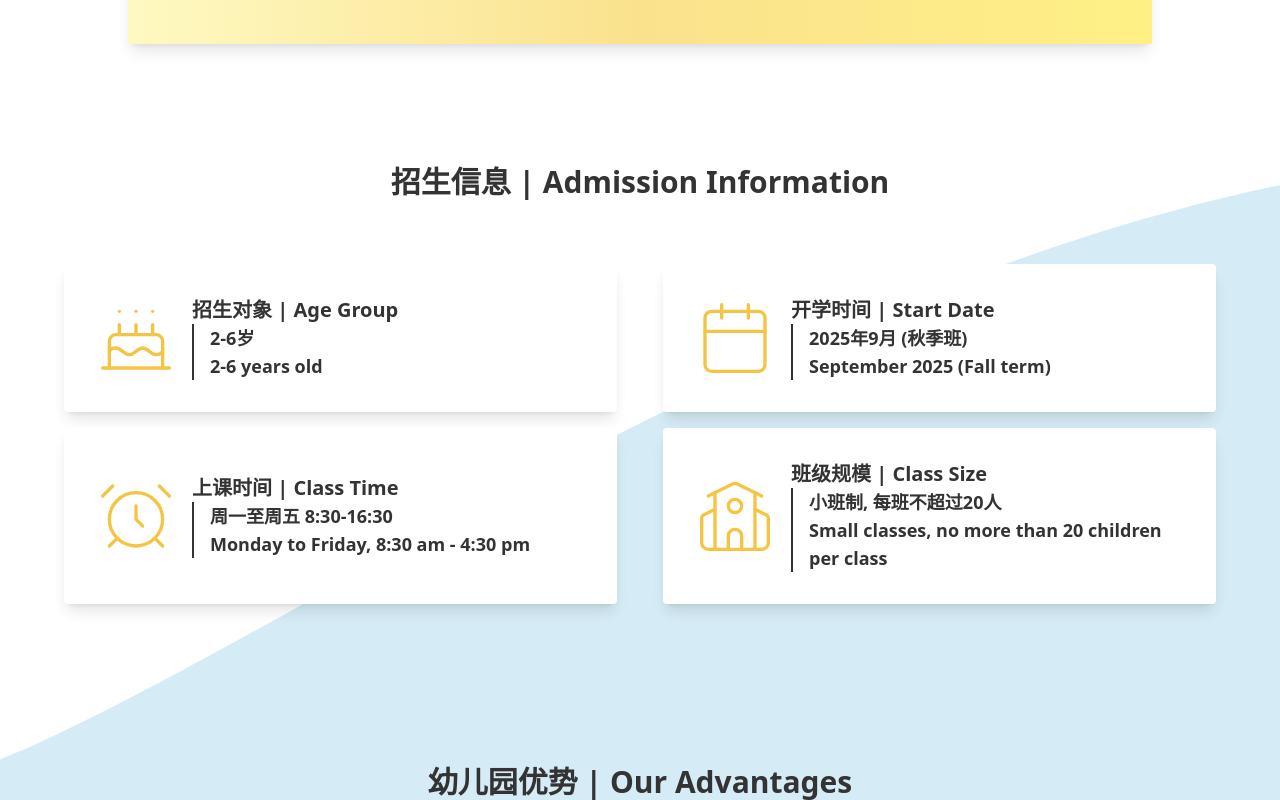
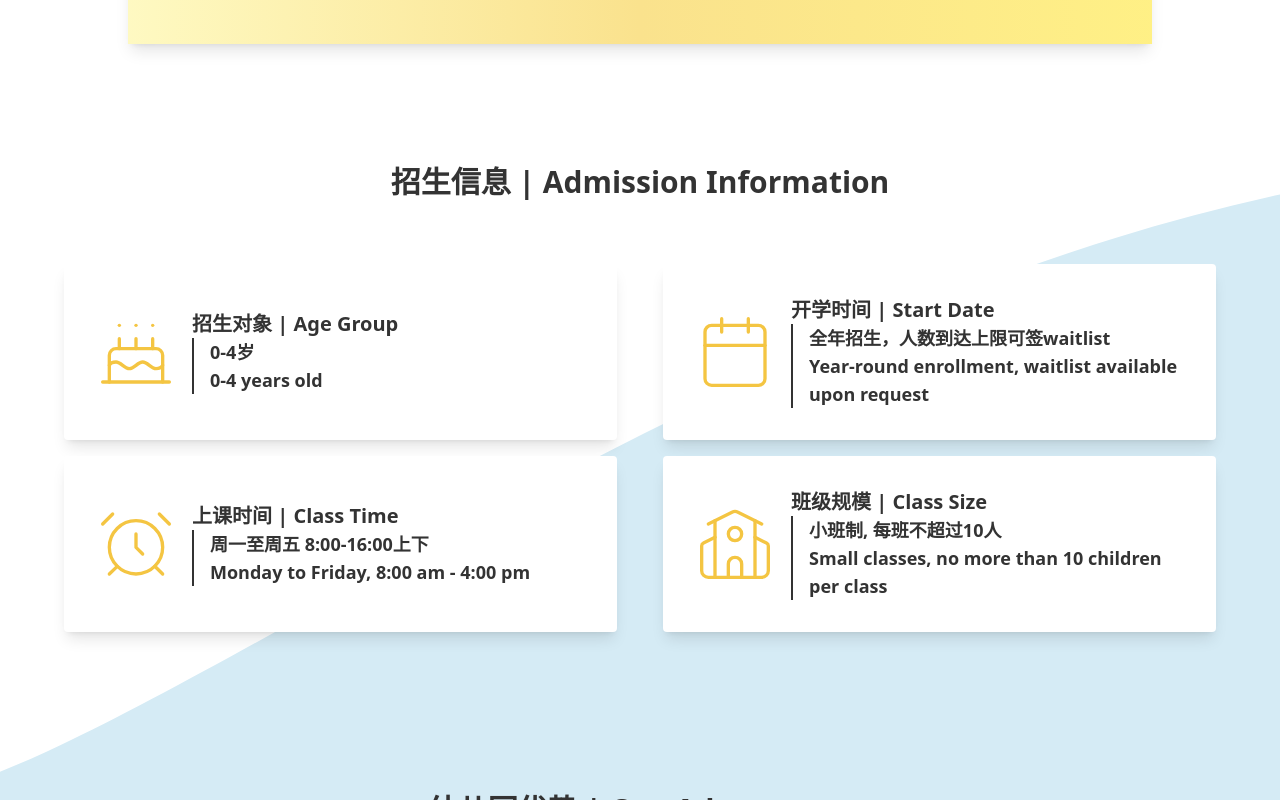
Before and after one commit to ranransarah/appleseed, a React (Vite) app: page / in a window 1280 px wide. Shown: the part 526-1326 px from the top of the page. Built offline with nearby package versions, Linux system fonts and the light colour scheme.

Commit message:
update description

```diff
--- a/src/data/AdmissionInfo.tsx
+++ b/src/data/AdmissionInfo.tsx
@@ -16,8 +16,8 @@ export const AdmissionInfo: AdmissionInfo[] = [
 		title: '招生对象 | Age Group',
 		body: (
 			<>
-				<p>2-6岁</p>
-				<p>2-6 years old</p>
+				<p>0-4岁</p>
+				<p>0-4 years old</p>
 			</>
 		),
 		icon: Cake,
@@ -26,8 +26,8 @@ export const AdmissionInfo: AdmissionInfo[] = [
 		title: '开学时间 | Start Date',
 		body: (
 			<>
-				<p>2025年9月 (秋季班)</p>
-				<p>September 2025 (Fall term)</p>
+				<p>全年招生，人数到达上限可签waitlist</p>
+				<p>Year-round enrollment, waitlist available upon request</p>
 			</>
 		),
 		icon: Calendar,
@@ -36,8 +36,8 @@ export const AdmissionInfo: AdmissionInfo[] = [
 		title: '上课时间 | Class Time',
 		body: (
 			<>
-				<p>周一至周五 8:30-16:30</p>
-				<p>Monday to Friday, 8:30 am - 4:30 pm</p>
+				<p>周一至周五 8:00-16:00上下</p>
+				<p>Monday to Friday, 8:00 am - 4:00 pm</p>
 			</>
 		),
 		icon: AlarmClock,
@@ -46,8 +46,8 @@ export const AdmissionInfo: AdmissionInfo[] = [
 		title: '班级规模 | Class Size',
 		body: (
 			<>
-				<p>小班制, 每班不超过20人</p>
-				<p>Small classes, no more than 20 children per class</p>
+				<p>小班制, 每班不超过10人</p>
+				<p>Small classes, no more than 10 children per class</p>
 			</>
 		),
 		icon: School,
```
